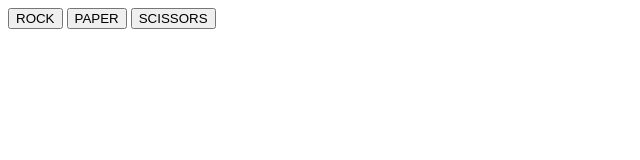
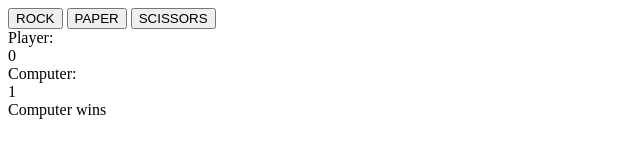
Before and after one commit to paulpull/rock-paper-scissors, a plain HTML site: page index.html in a window 1280 px wide. Both pictures are taken after a click on the button "ROCK". Shown: the whole page, without its empty margins (0-640 px from the left). Drawn offline with Linux system fonts and the light colour scheme.

Commit message:
Added score counter

```diff
--- a/index.html
+++ b/index.html
@@ -11,5 +11,10 @@
     <button id='rock'>ROCK</button>
     <button id='paper'>PAPER</button>
     <button id='scissors'>SCISSORS</button>
+    <div>
+        <div>Player: <div id='playerScore'>0</div></div>
+        <div>Computer: <div id='computerScore'>0</div></div>
+        <div id='message'></div>
+    </div>
 </body>
 </html>
--- a/script.js
+++ b/script.js
@@ -7,15 +7,23 @@ paper.addEventListener('click', () => playRound('paper', playComputer()));
 const scissors = document.querySelector('#scissors');
 scissors.addEventListener('click', () => playRound('scissors', playComputer()));
 
+const playerScore = document.querySelector('#playerScore');
+const computerScore = document.querySelector('#computerScore');
+const message = document.querySelector('#message');
+
 
 function playRound(playerSelection, computerSelection) {
 
+    // 3 = draw, 2 = loose, 1 = win
+
     if (playerSelection === computerSelection) {
-        console.log('');
+        message.textContent = 'It\'s a tie';
     } else if ((playerSelection === 'rock' && computerSelection === 'scissors') || (playerSelection === 'paper' && computerSelection === 'rock') || (playerSelection === 'scissors' && computerSelection === 'paper')) {
-        console.log('1');
+        playerScore.textContent = (Number(playerScore.textContent) + 1);
+        message.textContent = 'Player wins!';
     } else {
-        console.log('2');
+        computerScore.textContent = (Number(computerScore.textContent) + 1);
+        message.textContent = 'Computer wins';
     };
 }
 
```
